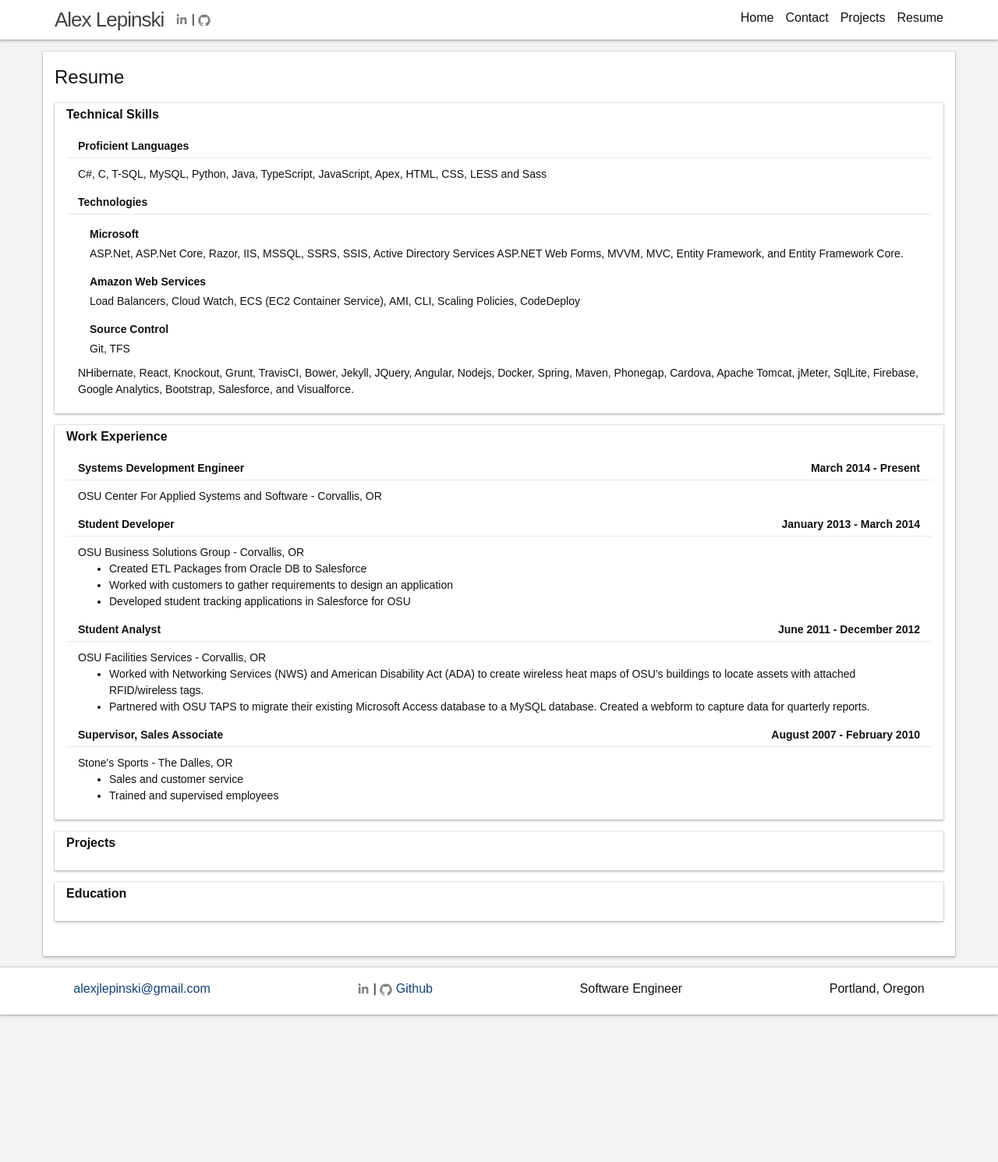
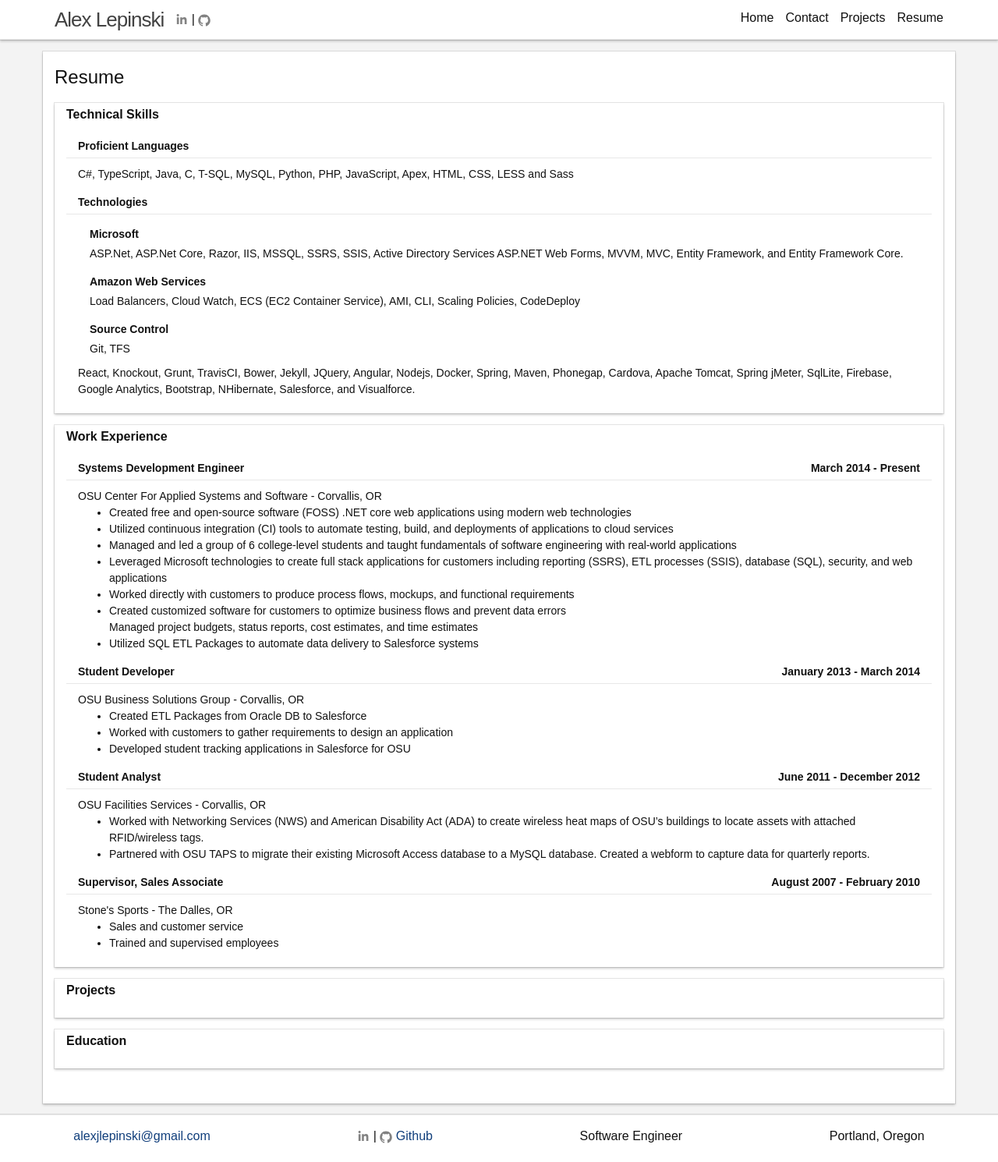
Before and after one commit to alexlepinski/alexlepinski.github.io, a Jekyll site: the page built from resume.html, in a window 1280 px wide. Shown: the whole page at 78% size. Built offline with Jekyll 4.4.1, drawn with Linux system fonts in a browser that asks for light colours.

Commit message:
added current job resume and transition effects

```diff
--- a/_sass/_custom.scss
+++ b/_sass/_custom.scss
@@ -12,6 +12,8 @@
 }
 .section .body{
     padding: $spacing-unit/3 $spacing-unit/2;
+    font-size: $font-size-smaller;
+
 }
 .section .header {
     font-weight: bold;
@@ -31,7 +33,6 @@
     font-size: $font-size-smaller;
 }
 .subsection .body {
-    font-size: $font-size-smaller;
 
     .subsection .header {
         border: none;
@@ -68,6 +69,9 @@
 }
 .contact .section {
     max-width: 375px;
+    .body{
+        font-size: $font-size-larger;
+    }
 }
 .contact {
     margin-left: $spacing-unit;
@@ -76,4 +80,7 @@
 .home-page > .container{
     margin-left: $spacing-unit;
     margin-right: $spacing-unit;
+    .section .body{
+        font-size: $font-size-larger;
+    }
 }
--- a/_sass/_layout.scss
+++ b/_sass/_layout.scss
@@ -53,7 +53,7 @@
         }
     }
     ul {
-            padding: 0;
+        padding: 0;
         list-style: none;
         overflow: hidden;
         display: -webkit-flex;
@@ -64,6 +64,7 @@
         flex-wrap: nowrap;
         li {
             margin-left: $spacing-unit/2;
+            transition: border-bottom 0.18s;
         }
         li:not(:hover) {
             padding-bottom: 5px;
--- a/css/main.scss
+++ b/css/main.scss
@@ -15,7 +15,7 @@
 
 $spacing-unit:     30px;
 $footer-height:    30px;
-$navbar-height: 50px;
+$navbar-height:    50px;
 
 $text-color:       #111;
 $text-color-light: #f2f2f2;
--- a/index.html
+++ b/index.html
@@ -11,7 +11,7 @@
             <div class="header"> Hi, I'm Alex!</div>
             <div class="body">
                 <p>
-                    I'm a Software Developer at Oregon State University. I've been working on web applications for almost 4 years now.
+                    I'm a Software Engineer at Oregon State University. I've been working on web applications for almost 4 years now.
                     I develop enterprise applications for customers and help them define business flows and optimizations.
                     I manage a team of students to produce web and mobile applications using technologies
                     such as .NET core, Angular, and React. I also create scalable applications and host them in AWS ECS.
--- a/resume.html
+++ b/resume.html
@@ -16,7 +16,7 @@
                         Proficient Languages
                     </div>
                     <div class="body">
-                        C#, C, T-SQL, MySQL, Python, Java, TypeScript, JavaScript, Apex, HTML, CSS,
+                        C#, TypeScript, Java, C, T-SQL, MySQL, Python, PHP, JavaScript, Apex, HTML, CSS,
                         LESS and Sass
                     </div>
                 </div>
@@ -49,10 +49,9 @@
                             </div>
                         </div>
                         <p>
-                        NHibernate,
                          React, Knockout, Grunt, TravisCI, Bower, Jekyll, JQuery,
-                         Angular, Nodejs, Docker, Spring, Maven, Phonegap, Cardova, Apache Tomcat,
-                         jMeter, SqlLite, Firebase, Google Analytics, Bootstrap, Salesforce, and Visualforce.
+                         Angular, Nodejs, Docker, Spring, Maven, Phonegap, Cardova, Apache Tomcat, Spring
+                         jMeter, SqlLite, Firebase, Google Analytics, Bootstrap, NHibernate, Salesforce, and Visualforce.
                         </p>
                     </div>
                 </div>
@@ -75,8 +74,32 @@
                     <div class="body">
                         <div class="body-title">OSU Center For Applied Systems and Software - Corvallis, OR </div>
                         <ul>
-                            <!--<li>
-                            </li>-->
+                            <li>
+                                Created free and open-source software (FOSS) .NET core web applications using modern web technologies
+                            </li>
+                            <li>
+                                Utilized continuous integration (CI) tools to automate testing, build, and deployments of applications
+                                to cloud services
+                            </li>
+                             <li>
+                                Managed and led a group of 6 college-level students and taught fundamentals of software engineering with real-world applications
+                            </li>
+                            <li>
+                                Leveraged Microsoft technologies to create full stack applications for customers including reporting (SSRS),
+                                ETL processes (SSIS), database (SQL), security, and web applications
+                            </li>
+                            <li>
+                                Worked directly with customers to produce process flows, mockups, and functional requirements
+                            </li>
+                            <li>
+                                Created customized software for customers to optimize business flows and prevent data errors
+                            </li>
+                                Managed project budgets, status reports, cost estimates, and time estimates
+                            </li>
+                            <li>
+                                Utilized SQL ETL Packages to automate data delivery to Salesforce systems
+                            </li>
+
                         </ul>
                     </div>
                 </div>
```
